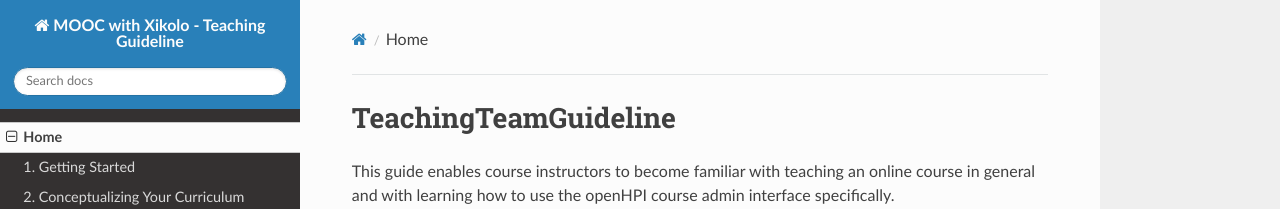
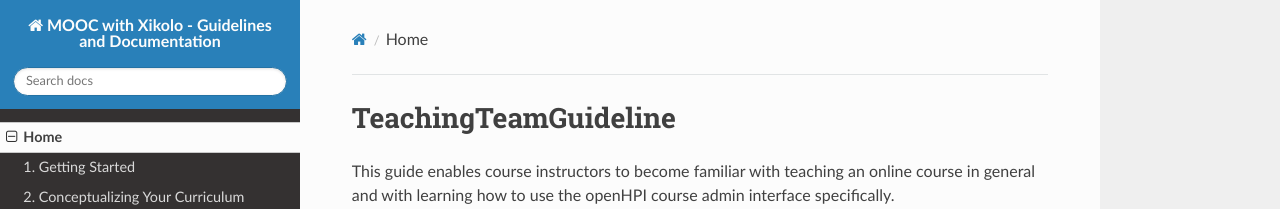
Before and after one commit to openHPI/TeachingTeamGuidelines, an MkDocs documentation site: the page built from docs/index.md, in a window 1280 px wide. Shown: the top 209 px of the page. Built offline with MkDocs 1.6.1, drawn with Linux system fonts in a browser that asks for light colours; nearby versions of some CDN libraries; old or Windows-style settings are respelled for this version of MkDocs.

Commit message:
Update mkdocs.yml

```diff
--- a/mkdocs.yml
+++ b/mkdocs.yml
@@ -1,4 +1,4 @@
-site_name: MOOC with Xikolo - Teaching Guideline
+site_name: MOOC with Xikolo - Guidelines and Documentation
 pages:
 - [index.md, Home]
 - [01_getting-started.md, 1. Getting Started]
```
